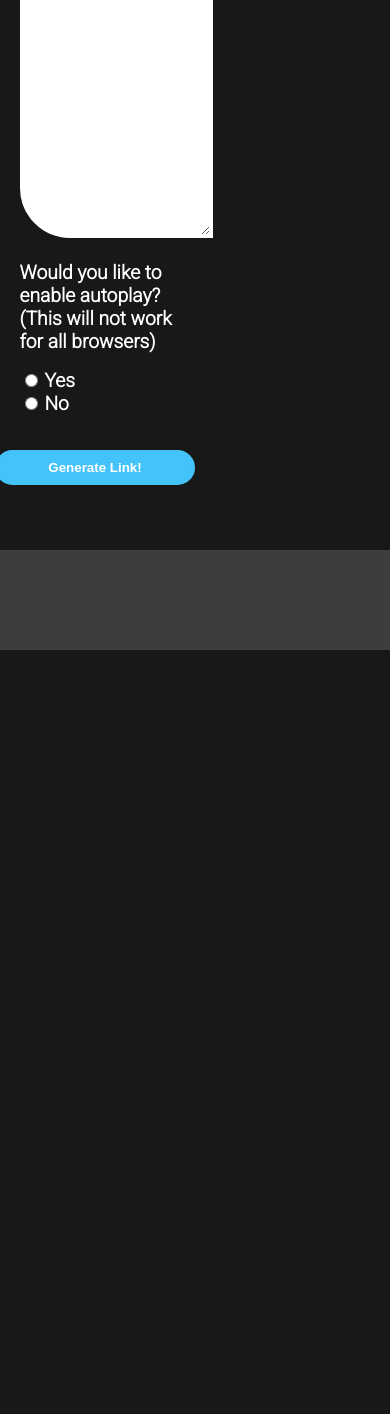
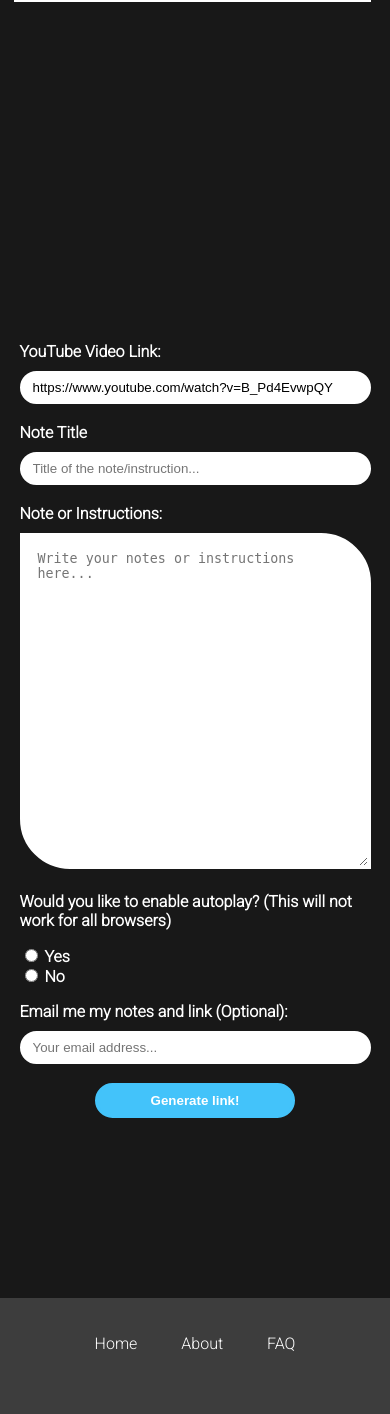
Before and after one commit to DonaldKLee/VidNotes, a Flask app: page / in a window 390 px wide. Shown: the part 546-1960 px from the top of the page. Before the commit the page ends 1196 px from the top, so only its background shows below. Run offline with Flask 2, Linux system fonts and the light colour scheme.

Commit message:
Added an email feature

```diff
--- a/main.py
+++ b/main.py
@@ -1,5 +1,5 @@
 """
-Project Name: Leadeo
+Project Name: VidNotes
 By: Donald Lee
 Start date: Aug 14th 2021
 
@@ -7,11 +7,14 @@ Features:
 Password protect?
 Swap notes and video
 Email the contents to you
+History section? (Local storage)
 
 """
 
 from flask import Flask, render_template, url_for, redirect
 import random, os, time
+import smtplib, ssl
+from email.message import EmailMessage
 
 from datetime import date
 from dateutil.relativedelta import relativedelta
@@ -70,11 +73,13 @@ class video_note_form(FlaskForm):
     title = StringField('Title')
     note  = TextAreaField('Note', [validators.input_required()], render_kw={"rows": 20, "cols": 50})
     autoplay = RadioField('autoplay', choices=[('yes_autoplay','Yes'),('no_autoplay','No')], validators=[InputRequired(message="You must select an option!")])
+    email = StringField('email')
 
 # Submits the video_note_form
 @app.route('/submit', methods=['GET', 'POST'])
 def submit():
     form = video_note_form()
+
     if form.validate_on_submit():
         video_link = form.video_link.data.strip(" ").replace('watch?v=', 'embed/')
         # Removes the extra URL text if the video is from a playlist
@@ -111,17 +116,42 @@ def submit():
                 db.url_names.update_one({'name':'url_names'},{'$set':{'url_names':used_names}})
                 url_name_duplicate = False
 
-
+        expiry_date = str(date.today() + relativedelta(days=+21))
         # Don't need "autoplay" since it's within the video_link
         about_note = {
             "video_link": video_link,
             "title": title,
             "note": note,
             "url_name": url_name,
-            "expiry_date": str(date.today() + relativedelta(days=+21))
+            "expiry_date": expiry_date
         }
 
         db.notes.insert_one(about_note)
+
+        email = form.email.data.strip(" ")
+
+        try:
+            if email:
+                gmail_user = os.environ['email']
+                gmail_password = os.environ['password']
+
+                subject = title
+                body = f"{note}\n\nLink: https://vidnotes.donaldklee.repl.co/note/{url_name}\nLink expires after: {expiry_date}"
+
+                msg = EmailMessage()
+                msg.set_content(body)
+
+                msg['Subject'] = subject
+                msg['From'] = gmail_user
+                msg['To'] = email
+
+                # Send the message via our own SMTP server.
+                server = smtplib.SMTP_SSL('smtp.gmail.com', 465)
+                server.login(msg['From'], gmail_password)
+                server.send_message(msg)
+                server.quit()
+        except:
+            print("Could not send email")
 
         return redirect(url_for('note', url_name = str(url_name)))
 
--- a/static/css/base.css
+++ b/static/css/base.css
@@ -1,9 +1,20 @@
 body {
-    background: #000000;
-    background: #181818;
+    background: #3d3d3d; /* Same as footer */
     margin: 0;
     overflow-x:hidden;
     font-family: 'Roboto', sans-serif;
+}
+
+.top_container {
+    position: relative;
+    top: 0;
+    padding-top: 10px;
+    padding-bottom: 180px;
+    width: 100%;
+    height: auto;
+    display: block;
+
+    background: #181818; /* Website colour */
 }
 
 .content {
@@ -11,17 +22,25 @@ body {
     margin: 0 auto;
 }
 
+.page_title {
+    color: white;
+
+}
+
 .intro {
-
     color:white;
     font-size: 1em;
 }
 
 label {
-
     color:white;
     font-size: 1.2em;
     font-weight:bold;
+}
+
+.form {
+    position: relative;
+    width:50%;
 }
 
 .youtube_video_container {
@@ -32,6 +51,7 @@ label {
     right: 5%;
     border: white solid;
     top: 145px;
+    float: right;
 }
 .youtube_video {
     position: absolute;
@@ -40,3 +60,41 @@ label {
     width: 100%;
     height: 100%;
 }
+
+footer {
+    position: relative;
+    width: 100vw;
+    height: 100px;
+    background: #3d3d3d;
+}
+
+.nav_links_container {
+    list-style-position: none;
+    padding-left: 0;
+    text-align: center;
+}
+
+.footer_nav {
+    list-style-type: none;
+    display: none;
+    padding: 20px;
+}
+
+
+@media only screen and (max-width: 1000px) {
+    .form {
+        position: relative;
+        width:100%;
+    }
+    label {
+        font-size: 1em;
+    }
+}
+
+
+@media only screen and (max-width: 500px) {
+    .footer_nav {
+        display: inline-block;
+    }
+
+}
--- a/static/css/footer.css
+++ /dev/null
@@ -1,8 +0,0 @@
-footer {
-    position: relative;
-    width: 100vw;
-    height: 100px;
-    background: #333333;
-    background: #3d3d3d;
-    margin-top: 100px;
-}
--- a/static/css/header.css
+++ b/static/css/header.css
@@ -1,4 +1,3 @@
-
 .nav_bar {
     color: white;
     height: 80px;
@@ -7,14 +6,12 @@
     margin-top: 20px;
 }
 .nav_left {
-
     list-style-type: none;
     font-size: 3em;
     float: left;
     font-weight: bold;
 }
 .nav_right {
-
     float:right;
     list-style-type: none;
     padding-left: 50px;
@@ -40,3 +37,16 @@
 .active {
     color: #43C3FA;
 }
+
+@media only screen and (max-width: 550px) {
+    .nav_bar {
+        height: 70px;
+    }
+    .nav_left {
+        font-size: 2.3em;
+        line-height: 70px;
+    }
+    .nav_right {
+        display: none;
+    }
+}
--- a/static/css/home.css
+++ b/static/css/home.css
@@ -1,7 +1,3 @@
-.form {
-    width:50%;
-}
-
 .rounded_form_box {
     background: #FFFFFF;
     border-radius: 100px;
@@ -36,7 +32,6 @@
     height: 35px;
     color: white;
     cursor: pointer;
-    float: right;
     transition: 0.3s;
     border: 3px solid #43C3FA;
     font-weight: bold;
@@ -45,3 +40,25 @@
 .submit_button:hover {
     background: none;
 }
+
+@media only screen and (max-width: 1000px) {
+    .rounded_form_box {
+        height: 25px;
+        width: 95%;
+    }
+    .youtube_video_container {
+        position: sticky;
+        width: 100%;
+        top: 0%;
+        height: 25vh;
+        margin: 0 auto;
+        display: block;
+        text-align: center;
+        z-index: 2;
+        margin-bottom: 340px;
+    }
+    .submit_button {
+        display: block;
+        margin: 0 auto;
+    }
+}
--- a/static/javascript/home.js
+++ b/static/javascript/home.js
@@ -2,6 +2,7 @@
  // This makes it so that the video shows again
 window.onload = function() {
     video_given();
+    on_email();
 };
 
 function video_given() {
@@ -27,3 +28,14 @@ function video_given() {
         youtube_video_container.style.display = "none";
     }
 }
+
+function on_email() {
+    email_text = document.getElementById("note_email").value;
+    submit_button = document.getElementById("submit_button");
+    if (email_text) {
+        submit_button.value = "Generate link and Email me!"
+    }
+    else {
+        submit_button.value = "Generate link!"
+    }
+}
--- a/templates/404.html
+++ b/templates/404.html
@@ -2,7 +2,7 @@
 <html>
 
     <head>
-        <title>Leadeo</title>
+        <title>404 Page not found - VidNotes</title>
         <meta name="viewport" content="width=device-width, initial-scale=1">
 
         <!-- Adds the Roboto font -->
@@ -23,7 +23,7 @@
 
     </head>
 <body>
-
+    <div class="top_container">
         <div class="content">
             {% include 'header.html' %}
 
@@ -36,6 +36,7 @@
 
             </div>
         </div>
+    </div>
 
     {% include 'footer.html' %}
 </body>
--- a/templates/footer.html
+++ b/templates/footer.html
@@ -1,4 +1,7 @@
-<link rel="stylesheet" href="{{ url_for('static', filename='css/footer.css') }}">
-
 <footer>
+    <ul class="nav_links_container">
+        <li class="footer_nav"><a class="nav_link {{ 'active' if active_page == 'home' else '' }}" href="/">Home</a></li>
+        <li class="footer_nav"><a class="nav_link {{ 'active' if active_page == 'about' else '' }}" href="/about">About</a></li>
+        <li class="footer_nav"><a class="nav_link {{ 'active' if active_page == 'faq' else '' }}" href="/faq">FAQ</a></li>
+    </ul>
 </footer>
--- a/templates/header.html
+++ b/templates/header.html
@@ -2,7 +2,7 @@
 
 
 <ul class="nav_bar">
-    <li class="nav_left"><a class="nav_link" href="/">Leadeo</a></li>
+    <li class="nav_left"><a class="nav_link" href="/">VidNotes</a></li>
     <li class="nav_right"><a class="nav_link {{ 'active' if active_page == 'faq' else '' }}" href="/faq">FAQ</a></li>
     <li class="nav_right"><a class="nav_link {{ 'active' if active_page == 'about' else '' }}" href="/about">About</a></li>
     <li class="nav_right"><a class="nav_link {{ 'active' if active_page == 'home' else '' }}" href="/">Home</a></li>
--- a/templates/index.html
+++ b/templates/index.html
@@ -2,7 +2,7 @@
 <html>
 
     <head>
-        <title>Leadeo</title>
+        <title>VidNotes</title>
         <meta name="viewport" content="width=device-width, initial-scale=1">
 
         <!-- Adds the Roboto font -->
@@ -24,6 +24,8 @@
 
 <body>
 
+    <div class="top_container">
+
         <div class="content">
 
             {% with active_page="home" %} {# sets home as the active page #}
@@ -31,6 +33,11 @@
             {% endwith %}
 
             <p class="intro">Send a link containing a YouTube video alongside notes or instructions,</br>or take notes while watching a YouTube video on the side</p>
+
+            <div class="youtube_video_container" id="youtube_video_container" style="display:none">
+                <iframe class="youtube_video" src="" frameborder="0" allow="accelerometer; autoplay; clipboard-write; encrypted-media; gyroscope; picture-in-picture" id="video_player" allowfullscreen></iframe>
+            </div>
+
             <!-- Form -->
             <form class="form" action="/submit" method="post">
                 {{ form.csrf_token }}
@@ -41,7 +48,7 @@
                 {% if note_data %}
                     {{ form.video_link(value=note_data.video_link, placeholder="www.youtube.com/watch?v=EXAMPLEVIDEO", type="url", id="video_link", class="rounded_form_box", oninput="video_given()") }}
                 {% else %}
-                {{ form.video_link(placeholder="www.youtube.com/watch?v=EXAMPLEVIDEO", type="url", id="video_link", class="rounded_form_box", oninput="video_given()") }}
+                    {{ form.video_link(value="https://www.youtube.com/watch?v=B_Pd4EvwpQY", placeholder="www.youtube.com/watch?v=EXAMPLEVIDEO", type="url", id="video_link", class="rounded_form_box", oninput="video_given()") }}
                 {% endif %}
 
 
@@ -85,6 +92,13 @@
                     <li class="errors">{{ error }}</li>
                 {% endfor %}
 
+                <label>Email me my notes and link (Optional):</label></br>
+                {{ form.email(type="email", placeholder="Your email address...", id="note_email", class="rounded_form_box", oninput="on_email()") }}
+
+                {% for error in form.email.errors %}
+                    <li class="errors">{{ error }}</li>
+                {% endfor %}
+
 
                     {% if note_data %}
                     <script>
@@ -101,14 +115,13 @@
                     </script>
                     {% endif %}
 
-            </br>
-            <input class="submit_button" type="submit" value="Generate Link!"/>
+                </br></br>
+                <input class="submit_button" id="submit_button" type="submit" value="Generate link!"/>
             </form>
             <!-- Form ^^^ -->
 
-        <div class="youtube_video_container" id="youtube_video_container" style="display:none">
-            <iframe class="youtube_video" src="" frameborder="0" allow="accelerometer; autoplay; clipboard-write; encrypted-media; gyroscope; picture-in-picture" id="video_player" allowfullscreen></iframe>
         </div>
+
     </div>
 
 
```
Also changed, not shown: static/css/404.css (+34 -2 lines), static/css/faq.css (+21 -0 lines), static/css/note.css (+38 -1 lines), templates/about.html (+11 -10 lines), templates/faq.html (+6 -10 lines), templates/note.html (+7 -8 lines), README.md. Lines whose indentation alone changed are shown as unchanged.
